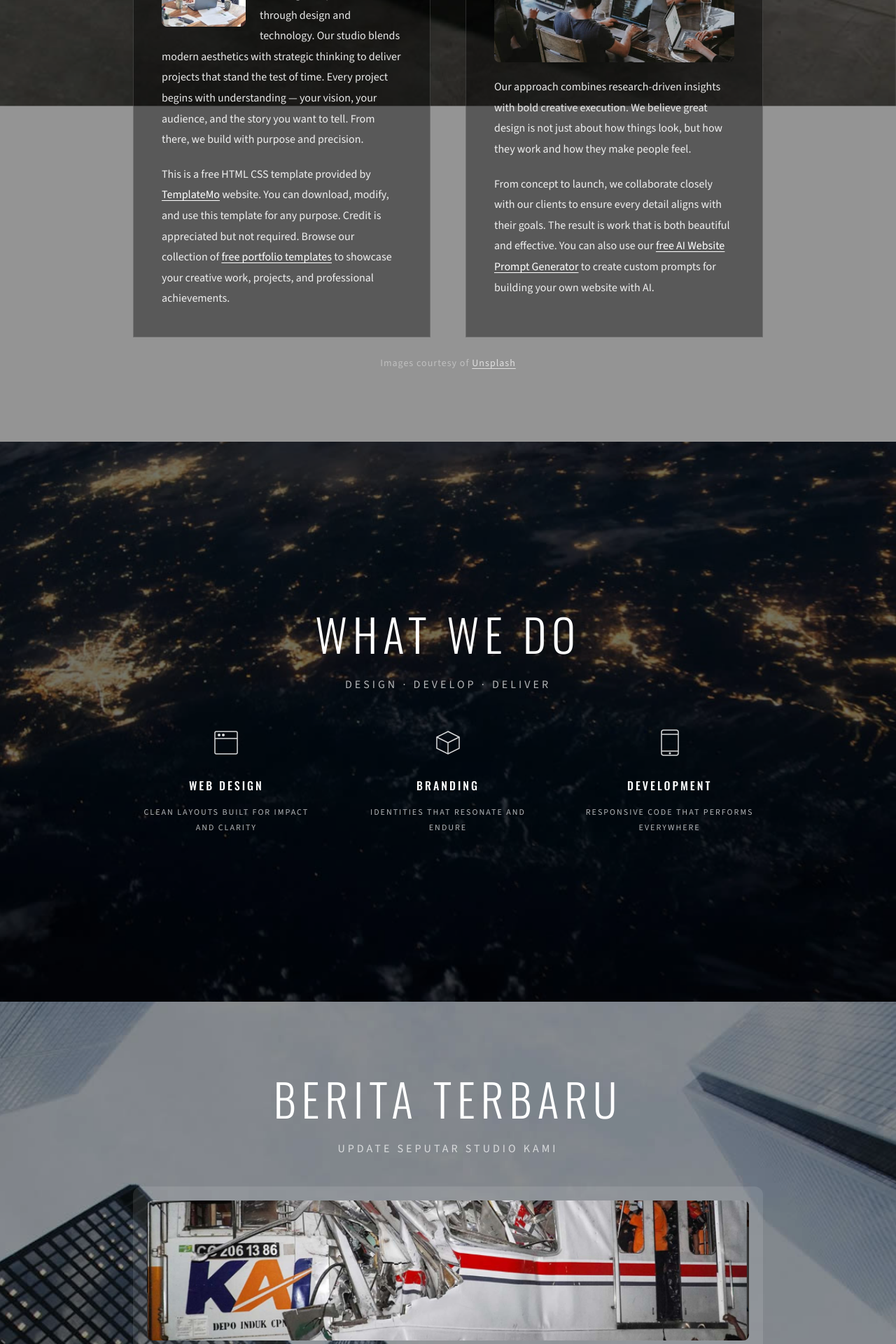
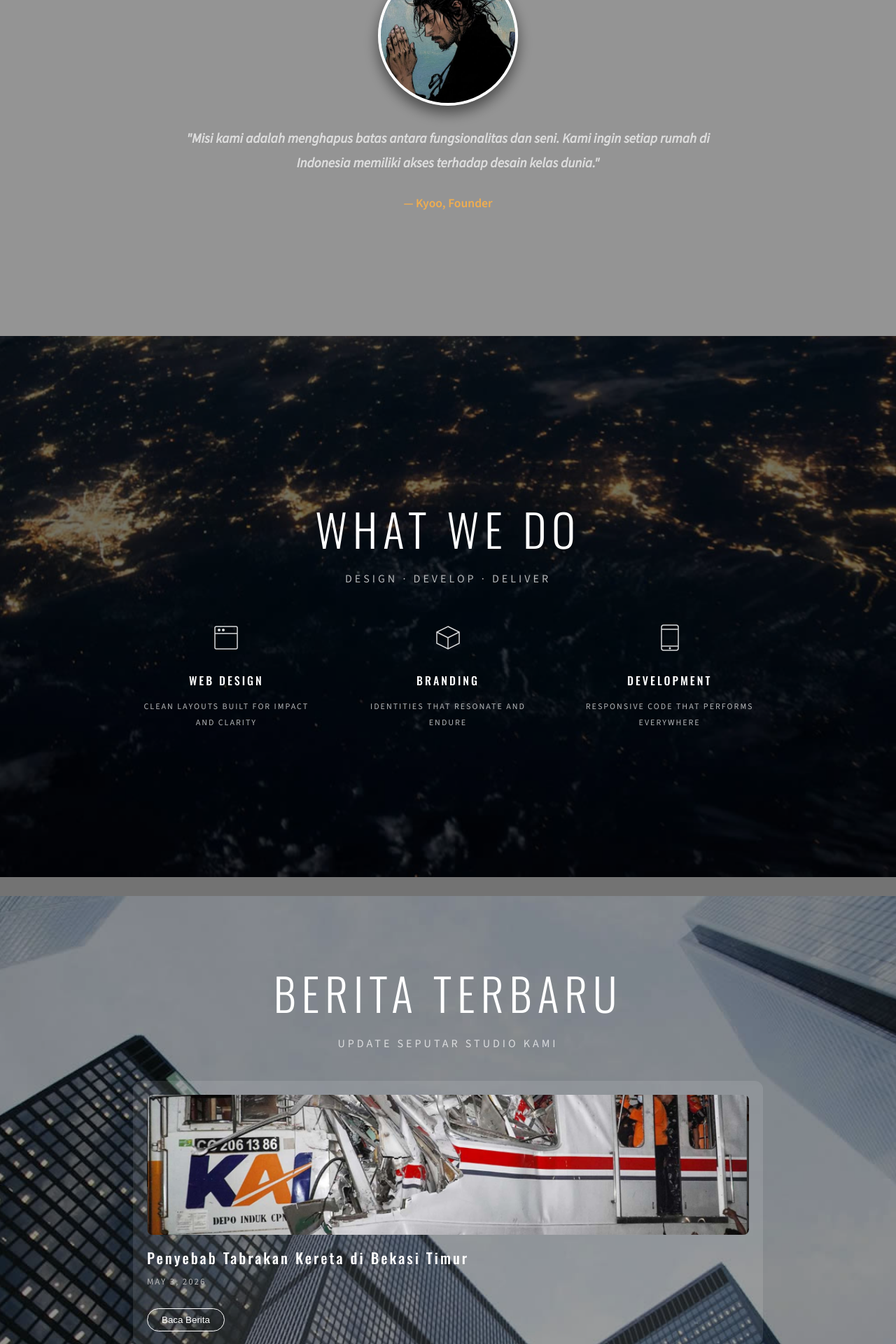
Before and after one commit to FannKyoo/Nexus-Zen, a Django app: page / in a window 1280 px wide. Shown: the part 1120-3040 px from the top of the page at 70% size. Run offline with Django 5.2, Linux system fonts and the light colour scheme; data comes from the database, SQL or seed files in the repository; both versions use the stored data as it was after the commit.

Commit message:
change something

```diff
--- a/kampus_app/templates/index.html
+++ b/kampus_app/templates/index.html
@@ -56,25 +56,26 @@ https://templatemo.com/tm-612-parallax-starter
 <section id="about" class="parallax-section">
     <div class="parallax-bg" data-speed="0.45" style="background-image: url('{% static "images/parallax-bg-02.jpg" %}')"></div>
     <div class="parallax-overlay"></div>
-        <div class="section-content">
+
+    <!-- Tambahkan text-align: center di sini biar semua isinya ke tengah -->
+    <div class="section-content" style="text-align: center;">
         <h2 class="section-title">ABOUT US</h2>
-            <div class="about-cols">
-                <div class="about-col">
-                    <div class="about-thumb thumb-top-left">
-                        <img src="{% static "images/about-01.jpg" %}" alt="Our Team">
+
+        <!-- Bungkus dengan max-width dan margin auto biar rapi di tengah -->
+        <div style="max-width: 800px; margin: 0 auto; padding: 0 20px;">
+
+            <div style="margin-bottom: 30px;">
+                <!-- JURUS SAKTI CSS: width & height sama, object-fit cover, border-radius 50% -->
+                <img src="{% static 'images/samurai.jpeg' %}" alt="Foto Profil Kyoo" style="width: 200px; height: 200px; object-fit: cover; border-radius: 50%; border: 4px solid white; box-shadow: 0 10px 20px rgba(0,0,0,0.5); display: block; margin: 0 auto;">
             </div>
-                    <p>We are a creative team dedicated to crafting meaningful experiences through design and technology. Our studio blends modern aesthetics with strategic thinking to deliver projects that stand the test of time. Every project begins with understanding — your vision, your audience, and the story you want to tell. From there, we build with purpose and precision.</p>
-                    <p>This is a free HTML CSS template provided by <a href="https://templatemo.com" rel="nofollow" target="_blank">TemplateMo</a> website. You can download, modify, and use this template for any purpose. Credit is appreciated but not required. Browse our collection of <a href="https://templatemo.com/templates/portfolio-website-templates" rel="nofollow" target="_blank">free portfolio templates</a> to showcase your creative work, projects, and professional achievements.</p>
+
+            <!-- Teksnya juga kita kasih jarak dan warna yang pas biar kebaca jelas -->
+            <h5 style="font-style: italic; line-height: 1.8; margin-bottom: 25px; font-size: 1.2rem; color: #ddd;">
+                "Misi kami adalah menghapus batas antara fungsionalitas dan seni. Kami ingin setiap rumah di Indonesia memiliki akses terhadap desain kelas dunia."
+            </h5>
+            <h5 style="font-weight: bold; color: #f0ad4e; font-size: 1.1rem;">— Kyoo, Founder</h5>
+
         </div>
-                <div class="about-col">
-                    <div class="about-thumb-wide">
-                        <img src="{% static "images/about-02.jpg" %}" alt="Our Process">
-                    </div>
-                    <p>Our approach combines research-driven insights with bold creative execution. We believe great design is not just about how things look, but how they work and how they make people feel.</p>
-                    <p>From concept to launch, we collaborate closely with our clients to ensure every detail aligns with their goals. The result is work that is both beautiful and effective. You can also use our <a href="https://templatemo.com/ai-website-prompt-generator" rel="nofollow" target="_blank">free AI Website Prompt Generator</a> to create custom prompts for building your own website with AI.</p>
-                </div>
-            </div>
-            <p class="unsplash-credit">Images courtesy of <a href="https://unsplash.com" target="_blank">Unsplash</a></p>
     </div>
 </section>
 
@@ -152,14 +153,56 @@ https://templatemo.com/tm-612-parallax-starter
 
                 <h3 style="color: white; margin-bottom: 5px; font-size: 1.3rem;">{{ berita.judul }}</h3>
                 <p class="caps" style="color: #bbb; margin-bottom: 15px; font-size: 0.8rem;">{{ berita.tanggal }}</p>
-                    <p style="color: white; line-height: 1.6;">{{ berita.isi }}</p>
+
+                <!-- TOMBOL BACA BERITA (DIPERBARUI) -->
+                <button type="button" class="btn btn-default" onclick="bukaModal('{{ berita.id }}')" style="background: transparent; color: white; border: 1px solid white; border-radius: 20px; padding: 8px 20px; transition: 0.3s; margin-top: 10px;">
+                    Baca Berita
+                </button>
             </div>
+
+            <!-- ================= KODE POP-UP (MODAL) ================= -->
+            <div class="modal fade" id="beritaModal{{ berita.id }}" tabindex="-1" role="dialog" aria-hidden="true" style="display: none; position: fixed; top: 0; left: 0; width: 100%; height: 100%; z-index: 99999; background: transparent; justify-content: center; align-items: center;">
+
+                <!-- Tambahkan margin: auto dan transform: none biar anti-geser -->
+                <div class="modal-dialog" role="document" style="width: 90%; max-width: 800px; margin: auto; transform: none !important;">
+
+                    <div class="modal-content" style="background-color: #1a1a1a; color: white; border-radius: 12px; border: 1px solid #333; box-shadow: 0 10px 30px rgba(0,0,0,0.8); max-height: 90vh; overflow-y: auto;">
+
+                        <div class="modal-header" style="border-bottom: 1px solid #333; display: flex; justify-content: space-between; align-items: center;">
+                            <h4 class="modal-title" id="beritaModalLabel{{ berita.id }}" style="color: white; margin: 0; font-size: 1.4rem;">{{ berita.judul }}</h4>
+                            <!-- Tombol Silang (X) -->
+                            <button type="button" class="close" onclick="tutupModal('{{ berita.id }}')" style="background: transparent; border: none; color: white; font-size: 1.5rem; opacity: 0.8; cursor: pointer;">
+                                <span aria-hidden="true">&times;</span>
+                            </button>
+                        </div>
+
+                        <div class="modal-body" style="padding: 25px; text-align: left;">
+                            {% if berita.gambar %}
+                                <img src="{{ berita.gambar.url }}" alt="{{ berita.judul }}" style="width: 100%; max-height: 400px; object-fit: cover; border-radius: 8px; margin-bottom: 20px;">
+                            {% endif %}
+                            <p class="caps" style="color: #bbb; margin-bottom: 15px; font-size: 0.9rem;">{{ berita.tanggal }}</p>
+
+                            <!-- Filter linebreaks ditambahkan biar paragrafnya rapi -->
+                            <div style="line-height: 1.8; font-size: 1rem; color: #ddd;">
+                                {{ berita.isi|linebreaks }}
+                            </div>
+                        </div>
+
+                        <div class="modal-footer" style="border-top: 1px solid #333;">
+                            <button type="button" class="btn btn-secondary" onclick="tutupModal('{{ berita.id }}')" style="border-radius: 20px; background: #333; color: white; border: none; padding: 8px 20px; transition: 0.3s;">Tutup</button>
+                        </div>
+                    </div>
+                </div>
+            </div>
+            <!-- ================= END KODE POP-UP ================= -->
+
             {% empty %}
             <div class="service-item">
                 <p style="color: white;">Belum ada berita saat ini.</p>
             </div>
             {% endfor %}
-            <!-- 2. TAMBAHKAN class="area-paginasi" PADA DIV TOMBOL INI -->
+
+            <!-- AREA PAGINASI -->
             <div class="area-paginasi" style="text-align: center; margin-top: 40px;">
                 <span style="display: inline-block; background: rgba(0,0,0,0.5); padding: 10px 20px; border-radius: 30px;">
 
@@ -292,5 +335,32 @@ https://templatemo.com/tm-612-parallax-starter
             }
         });
     </script>
+    <script>
+        function bukaModal(id) {
+            const modal = document.getElementById('beritaModal' + id);
+            const dialog = modal.querySelector('.modal-dialog'); // elehan yang akan di‑animate
+
+            // Tampilkan modal (Bootstrap akan menambah .show jika Anda pakai data‑toggle,
+            // tapi karena Anda mengatur manual, cukup ubah display)
+            modal.style.display = 'flex';
+
+            // Trigger reflow agar animasi kembali setiap kali dibuka
+            void dialog.offsetWidth;
+
+            // Tambahkan kelas animasi
+            dialog.classList.add('modal-animate');
+        }
+
+        function tutupModal(id) {
+            const modal = document.getElementById('beritaModal' + id);
+            const dialog = modal.querySelector('.modal-dialog');
+
+            // Hapus kelas animasi (agar bisa di‑ulang nanti)
+            dialog.classList.remove('modal-animate');
+
+            // Sembunyikan
+            modal.style.display = 'none';
+        }
+    </script>
 </body>
 </html>
```
Also changed, not shown: static/templatemo-parallax-starter.css (+41 -0 lines), db.sqlite3, static/images/samurai.jpeg (added). Lines whose indentation alone changed are shown as unchanged.
